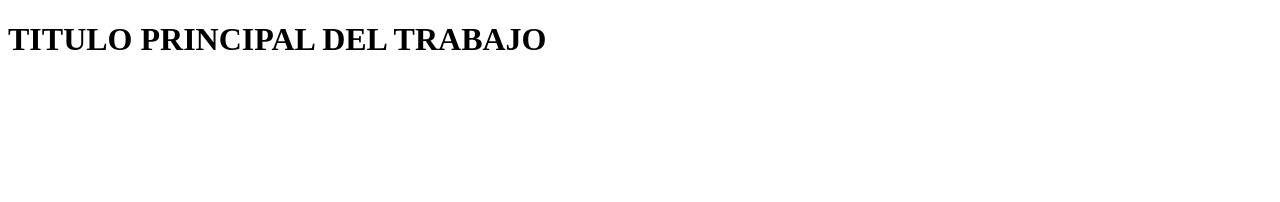
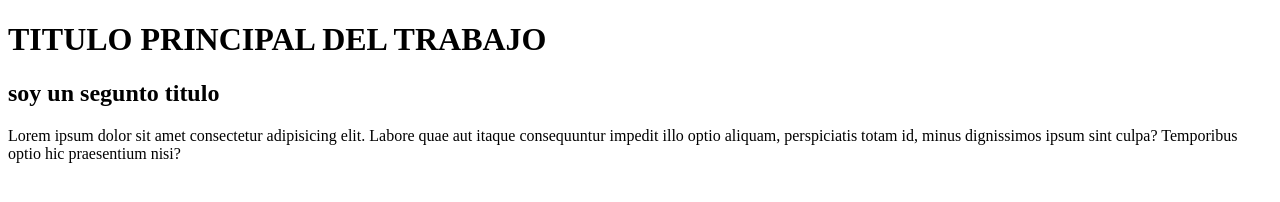
Before and after one commit to eramirezp28/SEM2_TAREA, a plain HTML site: page index.html in a window 1280 px wide. Drawn offline with Linux system fonts and the light colour scheme.

Commit message:
modificando mi html

```diff
--- a/index.html
+++ b/index.html
@@ -7,5 +7,7 @@
 </head>
 <body>
     <h1>TITULO PRINCIPAL DEL TRABAJO</h1>
+    <h2>soy un segunto titulo</h2>
+    <p>Lorem ipsum dolor sit amet consectetur adipisicing elit. Labore quae aut itaque consequuntur impedit illo optio aliquam, perspiciatis totam id, minus dignissimos ipsum sint culpa? Temporibus optio hic praesentium nisi?</p>
 </body>
 </html>
```
